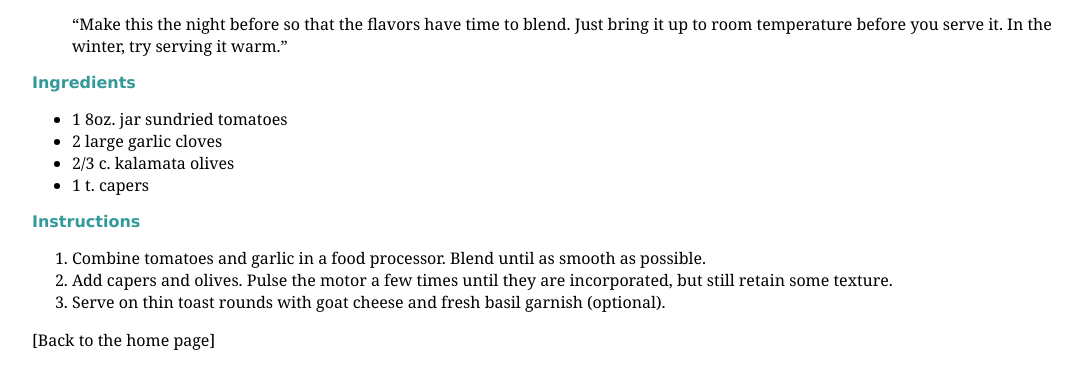
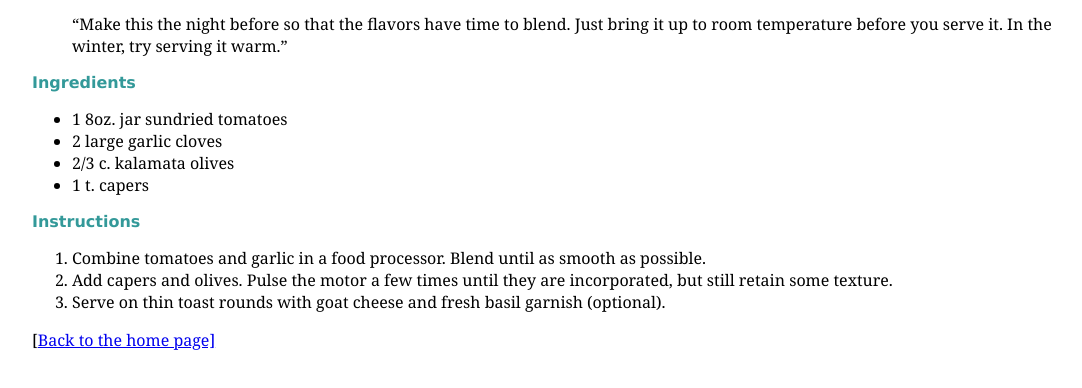
Before and after one commit to kimverly3/kimverly3.github.io, a plain HTML site: page jenskitchen/recipes/tapenade.html in a window 1280 px wide. Shown: the part 106-494 px from the top of the page, without its empty margins (64-1146 px from the left). Drawn offline with Linux system fonts and the light colour scheme.

Commit message:
Update tapenade.html

```diff
--- a/jenskitchen/recipes/tapenade.html
+++ b/jenskitchen/recipes/tapenade.html
@@ -51,7 +51,7 @@ small {
 <li>Serve on thin toast rounds with goat cheese and fresh basil garnish (optional).</li>
 </ol>
 
-<p>[<a href"../../index.html">Back to the home page]</p>
+<p>[<a href="../../index.html">Back to the home page]</p>
 
 
 </body>
```
